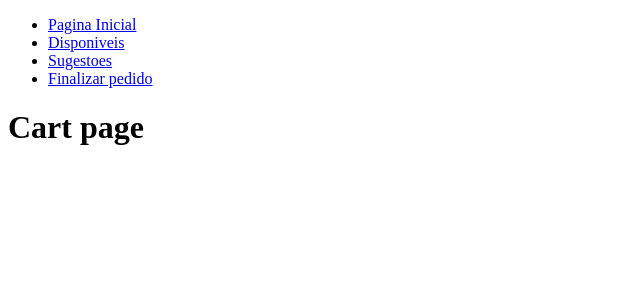
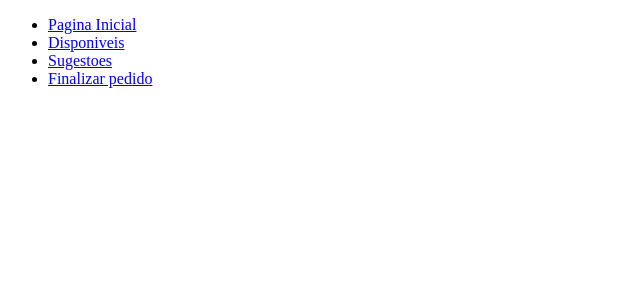
Before and after one commit to MagnunAVF/Tea-Store, a React (Create React App) app in the folder client/: page /cart in a window 1280 px wide. Shown: the top 300 px of the page, without its empty margins (0-640 px from the left). Built offline with nearby package versions, Linux system fonts and the light colour scheme.

Commit message:
feat[client]: Create Cart Page

```diff
--- a/client/src/components/pages/Cart.js
+++ b/client/src/components/pages/Cart.js
@@ -1,9 +1,34 @@
-import React from 'react'
+import React from 'react';
+import * as _ from "lodash";
 
-const Cart = () => (
-  <div>
-    <h1>Cart page</h1>
-  </div>
-)
+import CartItem from "./../widgets/CartItem";
+
+class Cart extends React.Component {
+  constructor(props) {
+    super(props);
+
+    this.state = {
+      orders: this.props.orders,
+    };
+  }
+
+  render() {
+    const orders = this.state.orders;
+
+    return(
+      <div>
+        <ul>
+          {
+            _.map(orders, (order) => {
+              return (
+                <li key={ order.id }> <CartItem order={order}/> </li>
+              )
+            })
+          }
+        </ul>
+      </div>
+    )
+  }
+}
 
 export default Cart
--- a/client/src/components/structure/App.js
+++ b/client/src/components/structure/App.js
@@ -26,7 +26,7 @@ class App extends React.Component {
     return(
       <div>
         <Header />
-        <Main handleClick={this.handleClick}/>
+        <Main handleClick={this.handleClick} orders={this.state.orders}/>
       </div>
     )
   }
--- a/client/src/components/structure/Main.js
+++ b/client/src/components/structure/Main.js
@@ -15,7 +15,7 @@ class Main extends React.Component {
           <Route exact path='/' component={Home}/>
           <Route path='/tea-types' component={TeaTypes}/>
           <Route path='/recommendations' component={Recommendations}/>
-          <Route path='/cart' component={Cart}/>
+          <Route path='/cart' render={(props) => (<Cart {...props} orders={this.props.orders}/>)}/>
           <Route path='/tea-list/:type' render={(props) => (<TeaList {...props} handleClick={this.props.handleClick}/>)}/>
         </Switch>
       </main>
--- /dev/null
+++ b/client/src/components/widgets/CartItem.js
@@ -0,0 +1,16 @@
+import React from 'react';
+
+class CartItem extends React.Component {
+  render() {
+    return(
+      <div>
+        <h4>{this.props.order.name}</h4>
+        <p>id: {this.props.order.id}</p>
+        <p>quantidade desejada: {this.props.order.quantity}</p>
+        <p>quantidade em estoque: {this.props.order.stock_quantity}</p>
+      </div>
+    )
+  }
+}
+
+export default CartItem
--- a/client/src/components/widgets/Tea.js
+++ b/client/src/components/widgets/Tea.js
@@ -8,9 +8,10 @@ class Tea extends React.Component {
         <p>Tipo: { this.props.tea.type }</p>
         <p>Quantidade em estoque: { this.props.tea.stock_quantity}</p>
         <button onClick={() => this.props.handleClick(
-          { 'quantity': 1,
-            'stock_quantity': this.props.tea.stock_quantity,
-            'id': this.props.tea.id
+          { 'id': this.props.tea.id,
+            'name': this.props.tea.name,
+            'quantity': 1,
+            'stock_quantity': this.props.tea.stock_quantity
           }
         )}> Add </button>
       </div>
```
